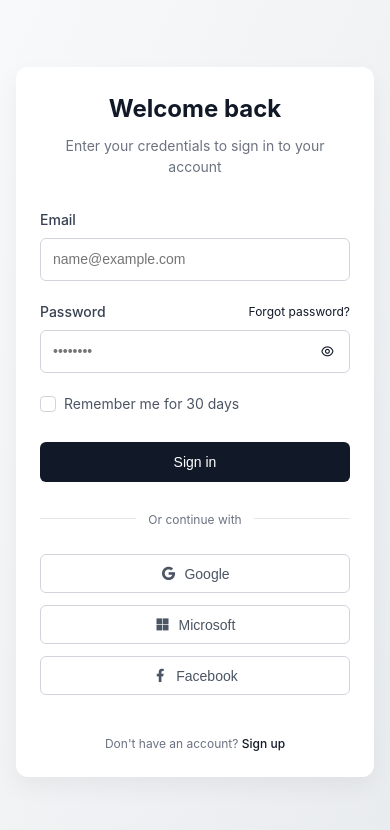
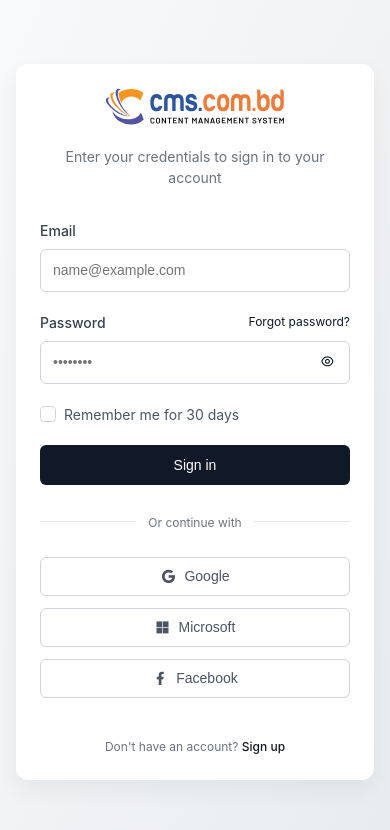
Before and after one commit to baijidhossain/login-page, a plain HTML site: page index.html in a window 390 px wide. Drawn offline with nearby package versions, Linux system fonts and the light colour scheme.

Commit message:
logo add

```diff
--- a/index.html
+++ b/index.html
@@ -12,7 +12,7 @@
   <main class="main-container">
     <div class="login-card">
       <div class="card-header">
-        <h2 class="card-title">Welcome back</h2>
+        <img src="cms.com.bd.svg" alt="" class="card-logo" width="100">
         <p class="card-description">Enter your credentials to sign in to your account</p>
       </div>
 
--- a/style.css
+++ b/style.css
@@ -35,6 +35,10 @@ body {
 .card-header {
   padding: 1.5rem 1.5rem 0.5rem;
   text-align: center;
+}
+.card-logo{
+  width: 200px;
+  margin-bottom: 15px;
 }
 
 .card-title {
@@ -135,7 +139,7 @@ body {
 .remember-me {
   display: flex;
   align-items: center;
-  margin-bottom: 0.5rem;
+  margin-bottom: 0;
 }
 
 .checkbox-container {
@@ -334,6 +338,11 @@ body {
     max-width: 100%;
   }
 
+  .card-logo{
+    width: 180px;
+    margin-bottom: 15px;
+  }
+
   .social-login {
     grid-template-columns: 1fr;
   }
```
Also changed, not shown: cms.com.bd.svg (added).
